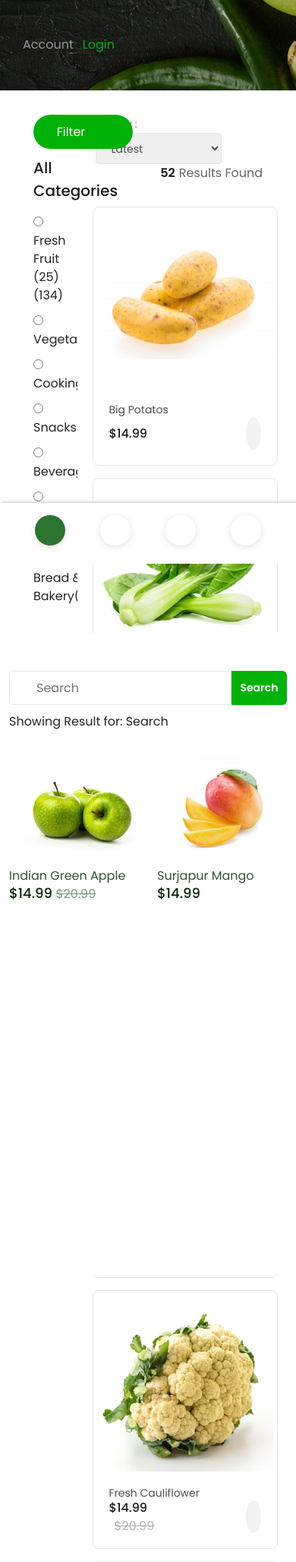
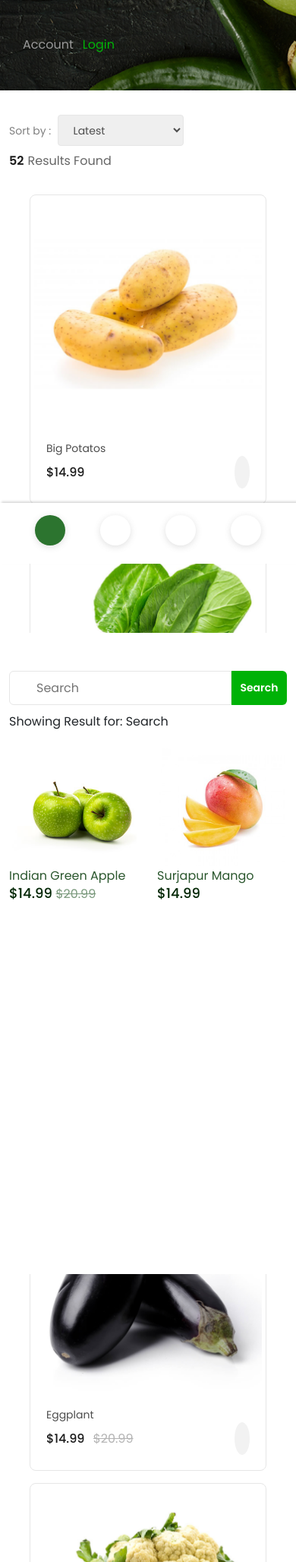
Before and after one commit to SadmanSalim/EcoBazar, a PHP site: page /shop.html in a window 390 px wide. Shown: the part 102-2158 px from the top of the page at 76% size. Run offline with PHP 8.4, Linux system fonts and the light colour scheme; some libraries are stand-ins or nearby versions.

Commit message:
added mobile view

```diff
--- a/assets/css/shop.css
+++ b/assets/css/shop.css
@@ -625,7 +625,7 @@ nav .quickCall a {
 
 /* *Breadcrumbs End Here */
 #allProduct {
-  margin: 32px;
+  margin: 32px 0;
 }
 /* ! ===================Filtering Left Section Start Here======================== */
 .filterBtn {
@@ -670,6 +670,16 @@ nav .quickCall a {
 }
 .shopOpen li {
   padding: 5px 0;
+}
+.shopOpen label {
+  cursor: pointer;
+}
+.shopOpen label span {
+  font-weight: 400;
+  font-size: 14px;
+  line-height: 150%;
+  color: var(--gray-scale-gray-–-500);
+  margin-left: 5px;
 }
 .shopOpen.active {
   transform: translateY(0%);
--- /dev/null
+++ b/assets/css/shopResponsiv.css
@@ -0,0 +1,11 @@
+@media (max-width: 991.9px) {
+  #copyRight {
+    padding: 0px 0px 100px;
+  }
+  footer #FooterTop {
+    padding: 60px 0 20px;
+  }
+  #copyRight p {
+    padding: 10px 4px;
+  }
+}
--- a/assets/js/shop.js
+++ b/assets/js/shop.js
@@ -1,3 +1,13 @@
+$(document).ready(function () {
+  $('.searchMob').click(function () {
+    $('.searchBoxMobile').addClass('active');
+    $('.bottomNavBar').addClass('d-none');
+  });
+  $('.closeBtnSearch').click(function () {
+    $('.searchBoxMobile').removeClass('active');
+    $('.bottomNavBar').removeClass('d-none');
+  });
+
   $('.categoreBtn').click(function () {
     let iconElement = $(this).find('iconify-icon');
     $('.shopOpen').toggleClass('active');
@@ -8,3 +18,4 @@ $('.categoreBtn').click(function () {
         : 'ep:arrow-down-bold'
     );
   });
+});
--- a/shop.html
+++ b/shop.html
@@ -22,7 +22,7 @@
 
    <link rel="stylesheet" href="./assets/css/bootstrap.min.css">
    <link rel="stylesheet" href="./assets/css/shop.css">
-   <link rel="stylesheet" href="./assets/css/responsive.css">
+   <link rel="stylesheet" href="./assets/css/shopResponsiv.css">
 </head>
 
 <body>
@@ -359,7 +359,7 @@
             <div class="row">
 
                <!-- *Filtering Start Here -->
-               <section id="filtering" class="col-3">
+               <section id="filtering" class="col-lg-3 d-none d-lg-block">
                   <div class="filterBtn">
                      <button type="button">Filter
                      </button>
@@ -412,7 +412,7 @@
 
 
                <!-- *Products Start Here -->
-               <section id="product" class="col-9">
+               <section id="product" class="col-lg-9 col-12">
                   <!-- *category Start Here -->
                   <section id="category">
                      <div class="row">
@@ -423,15 +423,15 @@
                            </select>
                         </div>
                         <div class="col-lg-6">
-                           <h6 class="text-end "><span>52</span>Results Found</h6>
+                           <h6 class="text-lg-end text-start mt-2 mt-lg-0"><span>52</span>Results Found</h6>
                         </div>
                      </div>
                   </section>
 
                   <!-- *Product Card Box Start Here -->
                   <section id="ProductCardBox">
-                     <div class="row">
-                        <div class="cart Vegetables">
+                     <div class="row justify-content-center">
+                        <div class="cart Vegetables col-lg-4 col-12">
                            <a href="#">
                               <div class="imgBox">
                                  <img class="img-fluid" src="./assets/img/Image.png" alt="">
```
Lines whose indentation alone changed are shown as unchanged.
